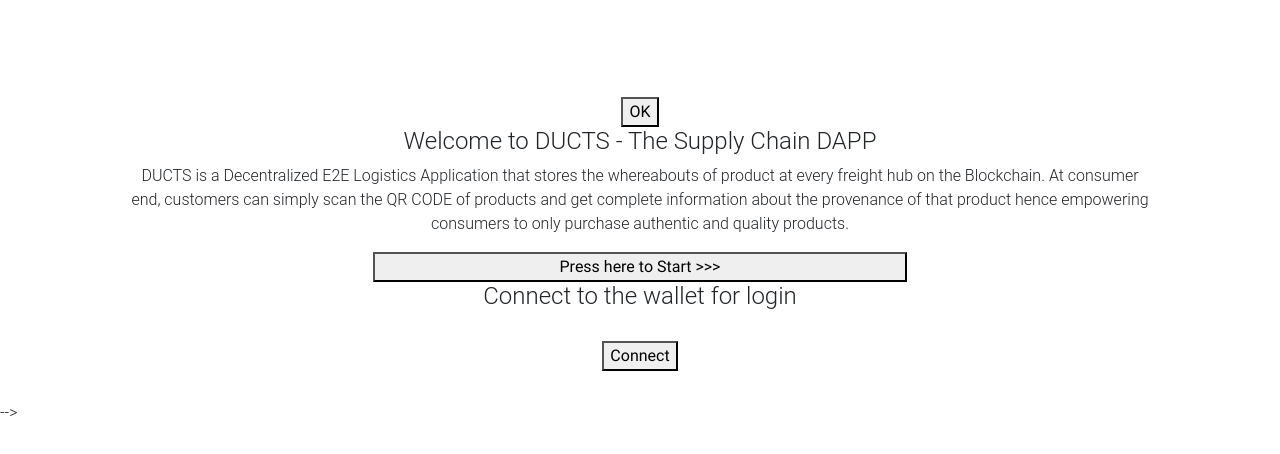
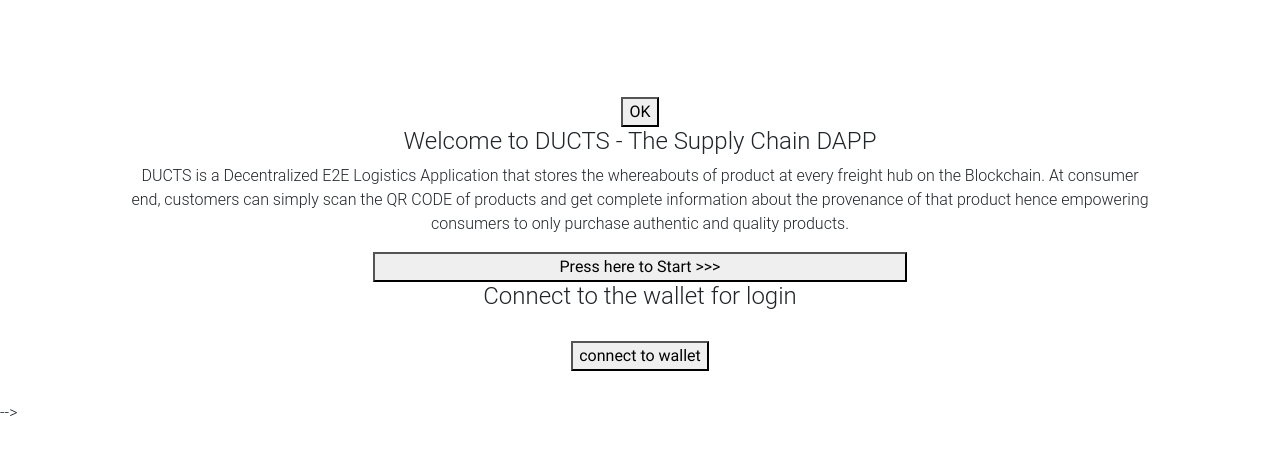
Before and after one commit to ATREAY/DT, a website: page index.html in a window 1280 px wide. Drawn offline with nearby package versions, Linux system fonts and the light colour scheme; files that its build step writes are made by us from their sources; files whose address does not match are found by name.

Commit message:
Update index.html

```diff
--- a/index.html
+++ b/index.html
@@ -52,7 +52,7 @@
       <h4> Connect to the wallet for login</h4>
             <form style="margin-top: 30px; margin-bottom: 30px;" action="checkproduct.html" method="POST">
 
-            <button class="formbtn" name="loginsubmit" type="submit" onclick="web3Login();">Connect</button>
+            <button class="formbtn" name="loginsubmit" type="submit" onclick="web3Login();">connect to wallet</button>
 
             <br>
 
```
